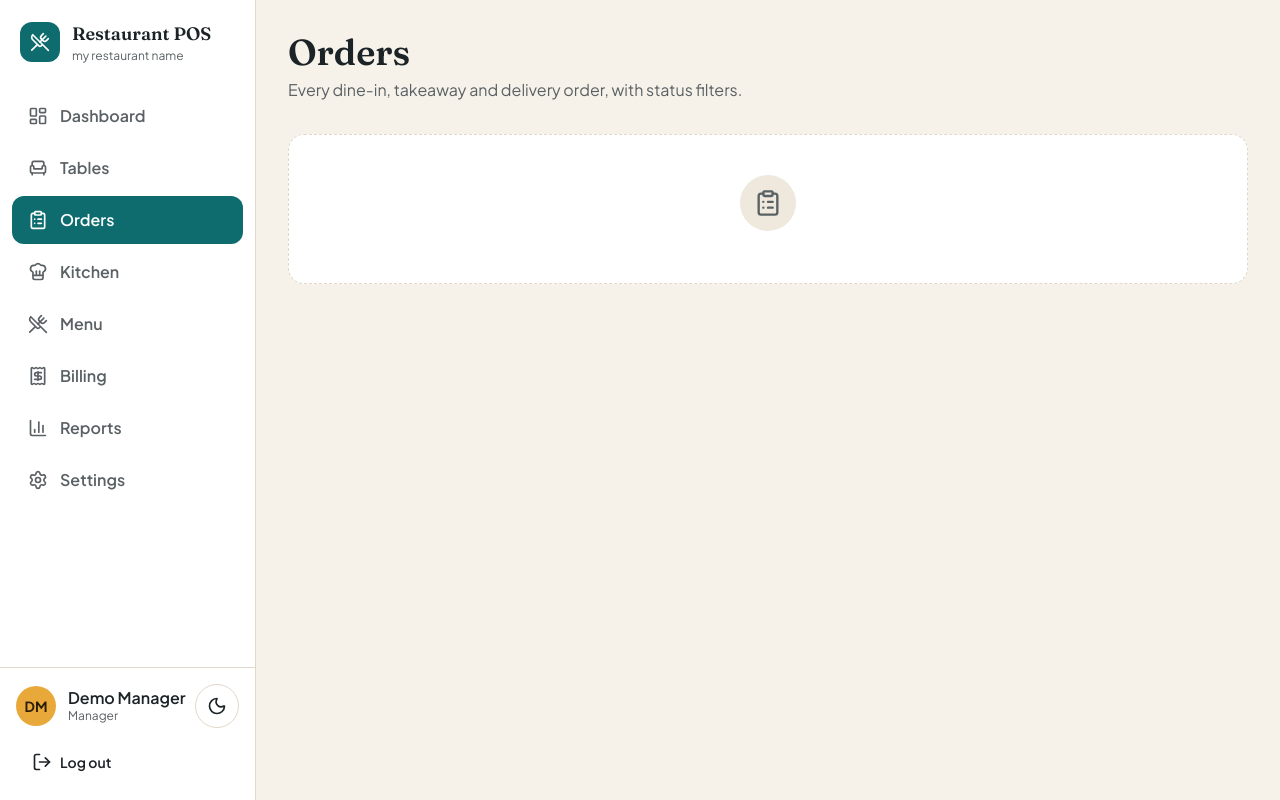
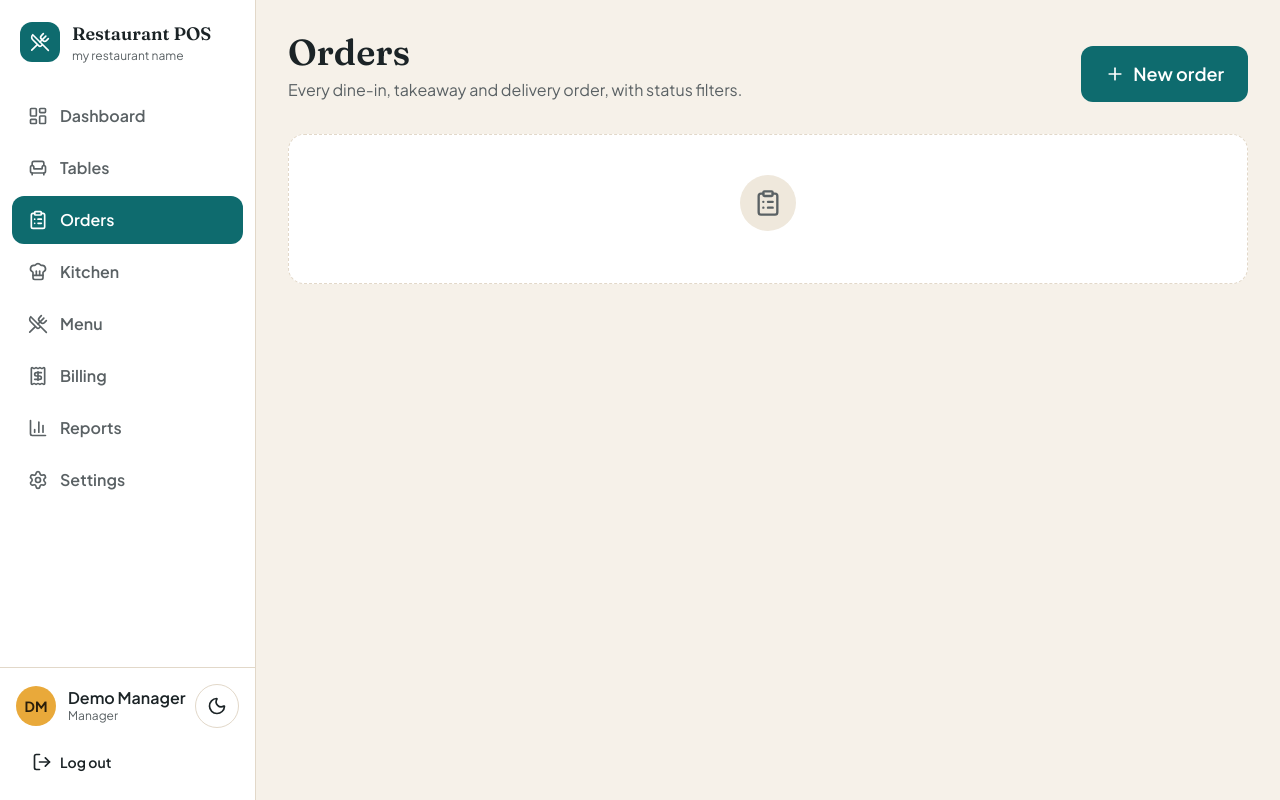
Before and after one commit to PRAGATI0123/restaurant-order-management, a Next.js app: page /orders in a window 1280 px wide. Built offline with nearby package versions, Linux system fonts and the light colour scheme.

Commit message:
feat(orders): add a New order button to the Orders page
The Orders page was still a placeholder, so the New order screen could
only be reached from the Tables page. Its full list comes in Step 13.

```diff
--- a/src/app/(pos)/orders/page.tsx
+++ b/src/app/(pos)/orders/page.tsx
@@ -1,7 +1,8 @@
-import { ClipboardList } from "lucide-react";
+import { ClipboardList, Plus } from "lucide-react";
 import type { Metadata } from "next";
 import { PagePlaceholder } from "@/components/layout/page-placeholder";
 import { PageHeader } from "@/components/layout/page-header";
+import { ButtonLink } from "@/components/ui/button-link";
 
 export const metadata: Metadata = { title: "Orders" };
 
@@ -12,6 +13,11 @@ export default function OrdersPage() {
       <PageHeader
         title="Orders"
         description="Every dine-in, takeaway and delivery order, with status filters."
+        actions={
+          <ButtonLink href="/orders/new" size="lg">
+            <Plus aria-hidden="true" /> New order
+          </ButtonLink>
+        }
       />
       <PagePlaceholder icon={ClipboardList} step={14} />
     </>
```
